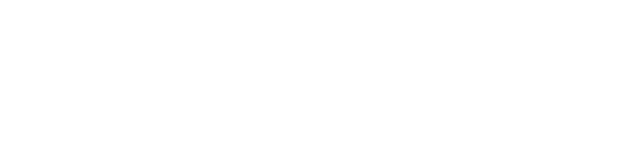
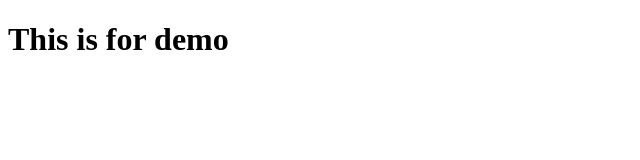
Before and after one commit to KiranShinde1/modalWindowProject, a plain HTML site: page index.html in a window 1280 px wide. Shown: the whole page, without its empty margins (0-640 px from the left). Drawn offline with Linux system fonts and the light colour scheme.

Commit message:
h1 added

```diff
--- a/index.html
+++ b/index.html
@@ -9,6 +9,7 @@
     <title>Project One</title>
 </head>
 <body>
+    <h1>This is for demo</h1>
 
 </body>
 </html>
```
